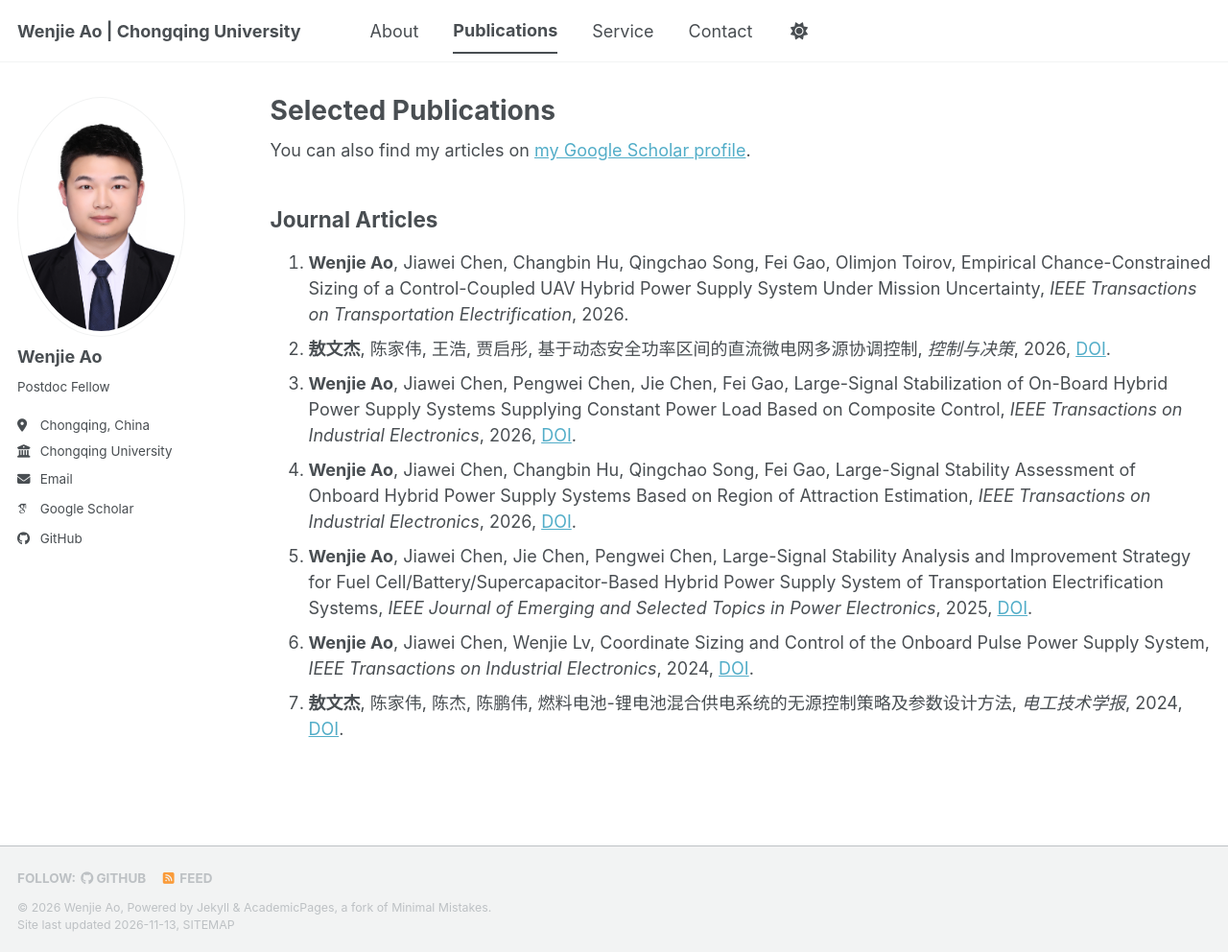
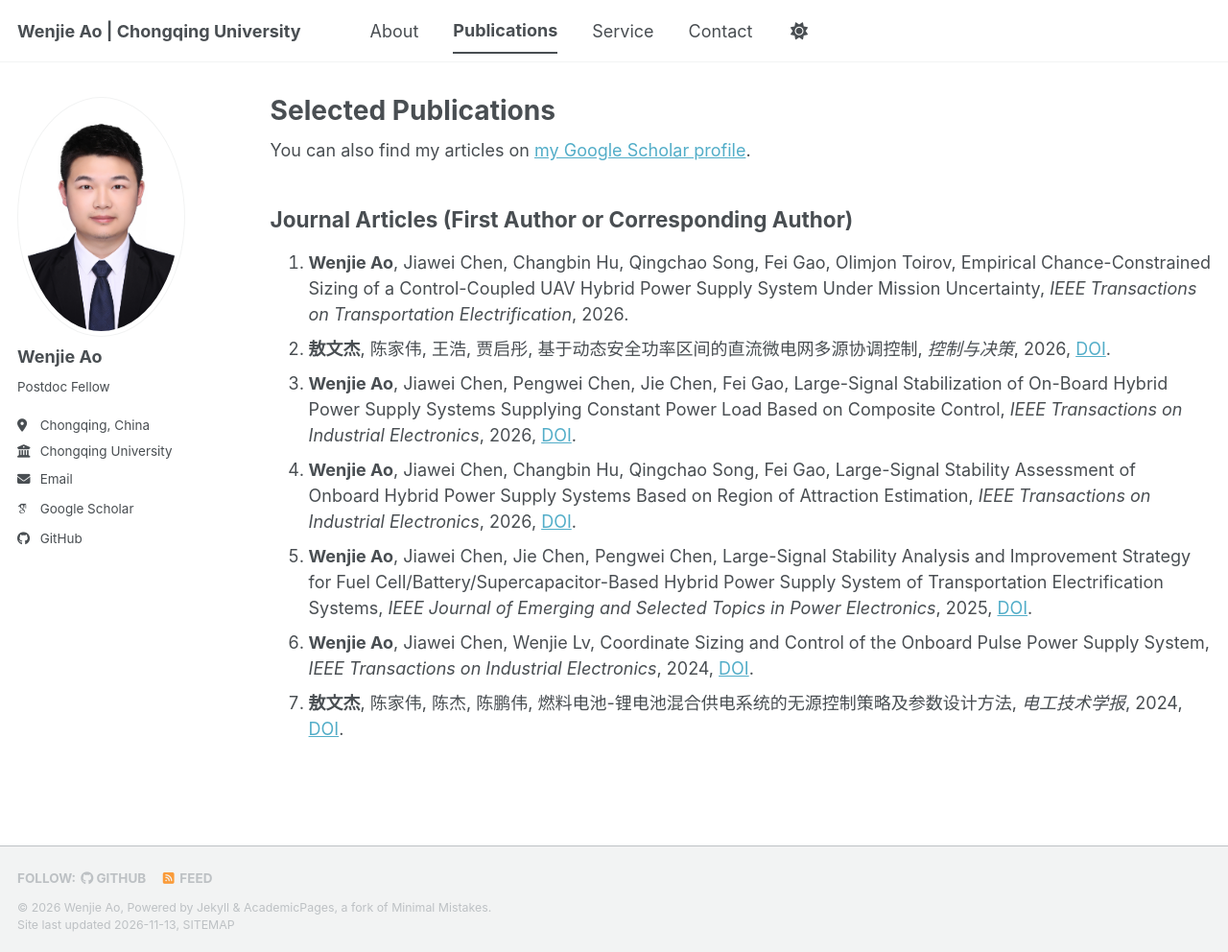
Before and after one commit to aowenjie-cyber/aowenjie-cyber.github.io, a Jekyll site: the page built from _pages/publications.html, in a window 1280 px wide and 992 px high. Shown: the whole window at 96% size. Built offline with Jekyll 4.4.1, drawn with Linux system fonts in a browser that asks for light colours; some web fonts are replaced; a script bundle is joined from its source files by our own code; library files that are not in the unit come from our copies.

Commit message:
更新了论文

```diff
--- a/_config.yml
+++ b/_config.yml
@@ -88,7 +88,7 @@ publication_category:
   books:
     title: 'Books'
   manuscripts:
-    title: 'Journal Articles'
+    title: 'Journal Articles (First Author or Corresponding Author)'
   conferences:
     title: 'Conference Papers'
 
```
